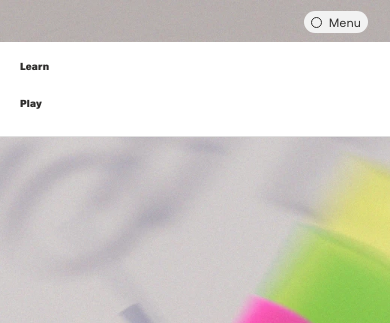
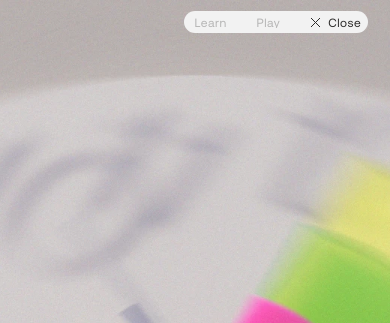
Before and after one commit to AlbaDelMoral/TheArtofCounting, a plain HTML site: page index.html in a window 390 px wide. Both pictures are taken after a click on the button "Menu". Shown: the top 323 px of the page. Drawn offline with nearby package versions, Linux system fonts and the light colour scheme; a web font is replaced by a local one.

Commit message:
Replace mobile dropdown menu with in-place expanding pill
Fixed a real bug where the Play page's touch pan/zoom handler called
preventDefault() on taps outside the panel, silently swallowing real
phone taps on the nav (Menu/logo never responded). Also restyled the
Play intro copy and tuned mobile nav spacing/typography.

Co-Authored-By: Claude Sonnet 5 <noreply@anthropic.com>

```diff
--- a/css/layout.css
+++ b/css/layout.css
@@ -146,12 +146,8 @@
   transition: transform 950ms cubic-bezier(0.25, 0.1, 0.25, 1);
 }
 
-/* ── hamburger — hidden on desktop ──────────────────────────────────────────── */
-.nav-hamburger {
-  display: none;
-}
-
-.nav-mobile-menu {
+/* ── mobile pill — hidden on desktop ──────────────────────────────────────── */
+.nav-mobile-pill {
   display: none;
 }
 
@@ -175,33 +171,55 @@
     display: none;
   }
 
-  /* ── menu toggle — same pill recipe as the desktop Learn/Play pill
-     (.nav-links), and now positioned exactly the same way: fixed to the
-     same top offset and to the right-hand grid margin, mirroring how the
-     logo is fixed to the left margin. Using the same positioning
-     mechanism (not just the same look) at both breakpoints is what makes
-     crossing 768px a non-event instead of a visible jump. */
-  .nav-hamburger {
+  /* ── mobile pill — same pill as the desktop Learn/Play one, positioned
+     exactly the same way: fixed to the same top offset and to the
+     right-hand grid margin, mirroring how the logo is fixed to the left
+     margin. Using the same positioning mechanism (not just the same look)
+     at both breakpoints is what makes crossing 768px a non-event instead
+     of a visible jump. Collapsed, it shows only the dot+"Menu" toggle;
+     tapping the toggle expands the pill LEFTWARD (right stays fixed) to
+     reveal Learn/Play — the toggle itself never moves. */
+  .nav-mobile-pill {
     position: fixed;
     top: calc(var(--grid-margin-top, 1.25rem) - 2px);
     /* same right margin every other mobile content uses (see home-hero.css,
        learn.css) — not the desktop pill's column math, which lands an
        extra grid-gap further in than the page's actual margin */
     right: var(--grid-margin-x, 1.875rem);
-    /* shrinks to fit the dot + label instead of locking to grid columns */
-    width: fit-content;
     z-index: 101;
     display: flex;
     align-items: center;
-    /* 7px on both sides of the dot (pill-edge↔dot and dot↔label) — the
-       same gap the desktop Learn button uses (see .nav-link-learn and
-       .nav-link-item.active::before) */
-    gap: 7px;
+    /* 0 while collapsed — Learn/Play have no width to gap against yet;
+       becomes 7px (same spacing the dot uses) once expanded, below */
+    gap: 0;
     height: 22px;
+    /* symmetric while collapsed, so the dot+"Menu" toggle sits dead
+       centered in the pill shape */
     padding: 0 7px;
     background: #f2f2f2;
+    border-radius: 999px;
+    overflow: hidden;
+    transition: gap 0.35s cubic-bezier(0.22, 1, 0.36, 1), padding 0.35s cubic-bezier(0.22, 1, 0.36, 1);
+  }
+
+  .nav-mobile-pill--open {
+    /* left padding is a touch more than right once expanded — "Learn"'s
+       flat L sits almost flush with its own box edge while "Close"'s
+       rounded e leaves trailing whitespace, so equal CSS padding reads
+       as a tighter gap on the left; this optically balances the two */
+    padding-left: 11px;
+    gap: 30px;
+  }
+
+  .nav-hamburger {
+    display: flex;
+    align-items: center;
+    flex-shrink: 0;
+    position: relative; /* containing block for the hit-area expander below */
+    gap: 7px;
     border: none;
-    border-radius: 999px;
+    background: none;
+    padding: 0;
     cursor: pointer;
     font-family: "Aeonik TRIAL", var(--font-display);
     font-weight: 400;
@@ -212,7 +230,7 @@
 
   /* invisible hit-area expander — the visible pill stays 22px tall, but
      taps register across a full 44px square (WCAG thumb-friendly target
-     size) centered on it, without changing how it looks */
+     size) centered on the toggle, without changing how it looks */
   .nav-hamburger::before {
     content: "";
     position: absolute;
@@ -223,54 +241,87 @@
     transform: translate(-50%, -50%);
   }
 
-  .nav-hamburger-dot {
+  /* dot and X are stacked in the same 11x11 box and cross-fade: the dot
+     shrinks/rotates away as the pill opens, the X rotates in to replace
+     it, right as the label flips Menu->Close */
+  .nav-hamburger-icon {
+    position: relative;
     display: block;
     width: 11px;
     height: 11px;
     flex-shrink: 0;
+  }
+
+  .nav-hamburger-dot {
+    display: block;
+    width: 100%;
+    height: 100%;
     border-radius: 50%;
     border: 1px solid currentColor;
     background: transparent;
+    transition: opacity 0.25s ease, transform 0.25s ease;
   }
 
-  /* ── mobile dropdown menu ─────────────────────────────────────────────── */
-  .nav-mobile-menu {
-    position: fixed;
-    top: var(--nav-height);
-    left: 0;
-    right: 0;
-    background: #ffffff;
-    border-bottom: 0.5px solid #e0e0e0;
-    flex-direction: column;
-    padding: 6px 0 14px;
-    z-index: 99;
-    animation: nav-menu-in 0.18s ease;
+  .nav-hamburger-x {
+    position: absolute;
+    inset: 0;
+    opacity: 0;
+    transform: rotate(-45deg) scale(0.5);
+    transition: opacity 0.25s ease, transform 0.25s ease;
   }
 
-  .nav-mobile-menu--open {
-    display: flex;
+  .nav-hamburger-x line {
+    stroke: currentColor;
+    stroke-width: 1;
   }
 
-  .nav-mobile-menu a {
-    font-family: var(--font-display);
-    font-weight: 900;
-    font-size: var(--text-xs);
-    color: var(--color-main);
-    letter-spacing: 0.02em;
-    text-decoration: none;
-    padding: 11px 20px;
-    display: block;
-    transition: color var(--duration-fast) var(--ease);
+  .nav-mobile-pill--open .nav-hamburger-dot {
+    opacity: 0;
+    transform: rotate(45deg) scale(0.5);
   }
 
-  .nav-mobile-menu a:hover,
-  .nav-mobile-menu a.active {
-    font-weight: 1000;
-    color: #121212;
+  .nav-mobile-pill--open .nav-hamburger-x {
+    opacity: 1;
+    transform: rotate(0deg) scale(1);
   }
 
-  @keyframes nav-menu-in {
-    from { opacity: 0; transform: translateY(-6px); }
-    to   { opacity: 1; transform: translateY(0); }
+  /* Learn/Play — collapsed to zero width/opacity by default so only the
+     toggle shows; expanding uses a grid-template-columns 0fr→1fr animation
+     (not width/max-width) so the reveal tracks each label's own natural
+     width exactly, with no overshoot or guessed cap. */
+  .nav-link-item.nav-mobile-link {
+    position: static;
+    display: grid;
+    grid-template-columns: 0fr;
+    transform: none;
+    overflow: hidden;
+    opacity: 0;
+    pointer-events: none;
+    flex-shrink: 0;
+    font-family: "Aeonik TRIAL", var(--font-display);
+    font-weight: 400;
+    font-size: var(--text-sm);
+    letter-spacing: 0.04em;
+    transition: grid-template-columns 0.35s cubic-bezier(0.22, 1, 0.36, 1),
+      opacity 0.25s ease;
+  }
+
+  .nav-mobile-link .nav-label {
+    min-width: 0;
+    overflow: hidden;
+    white-space: nowrap;
+  }
+
+  .nav-mobile-pill--open .nav-link-item.nav-mobile-link {
+    grid-template-columns: 1fr;
+    pointer-events: auto;
+  }
+
+  .nav-mobile-pill--open .nav-link-item.nav-mobile-link.active {
+    opacity: 1;
+  }
+
+  .nav-mobile-pill--open .nav-link-item.nav-mobile-link:not(.active) {
+    opacity: 0.3;
   }
 }
--- a/js/nav.js
+++ b/js/nav.js
@@ -84,10 +84,6 @@ const DEBUG_GRID = false;
   function buildNav() {
     let page = location.pathname.split("/").pop() || "index.html";
 
-    function active(...pages) {
-      return pages.includes(page) ? ' class="active"' : "";
-    }
-
     // same check, but returns just the bare class name (for merging into an
     // element that already carries other classes, e.g. nav-link-item)
     function activeClass(...pages) {
@@ -115,17 +111,23 @@ const DEBUG_GRID = false;
         <a href="play.html" class="nav-link-item nav-link-play${activeClass("play.html", "numbers.html", "operations.html", "multiplication.html")}"><span class="nav-label">Play</span></a>
       </div>
 
-      <!-- mobile menu toggle — the exact same pill as the desktop Learn/Play
-           one, just carrying a single "Menu" label + dot instead -->
-      <button class="nav-hamburger" aria-label="Open menu" aria-expanded="false">
-        <span class="nav-hamburger-dot"></span>
-        <span class="nav-label">Menu</span>
-      </button>
-
-      <!-- mobile dropdown menu -->
-      <div class="nav-mobile-menu">
-        <a href="learn.html"${active("learn.html")}>Learn</a>
-        <a href="play.html"${active("play.html")}>Play</a>
+      <!-- mobile pill — same pill as the desktop Learn/Play one. Collapsed,
+           it shows just the dot + "Menu" toggle; tapping it expands the pill
+           leftward (the toggle itself never moves) to reveal Learn/Play,
+           and the toggle's own label flips to "Close". -->
+      <div class="nav-mobile-pill">
+        <a href="learn.html" class="nav-link-item nav-mobile-link${activeClass("learn.html")}"><span class="nav-label">Learn</span></a>
+        <a href="play.html" class="nav-link-item nav-mobile-link${activeClass("play.html", "numbers.html", "operations.html", "multiplication.html")}"><span class="nav-label">Play</span></a>
+        <button class="nav-hamburger" aria-label="Open menu" aria-expanded="false">
+          <span class="nav-hamburger-icon">
+            <span class="nav-hamburger-dot"></span>
+            <svg class="nav-hamburger-x" viewBox="0 0 11 11" aria-hidden="true">
+              <line x1="1" y1="1" x2="10" y2="10" />
+              <line x1="10" y1="1" x2="1" y2="10" />
+            </svg>
+          </span>
+          <span class="nav-label">Menu</span>
+        </button>
       </div>
     `;
 
@@ -146,10 +148,13 @@ const DEBUG_GRID = false;
       const LEAVE_FADE_MS = 400;
       const SETTLE_MS = 1000;
 
+      // href-based rather than class-based, so it works for both the
+      // desktop pill's links and the mobile pill's own Learn/Play copies
       function pageKeyFor(link) {
         if (!link) return null;
-        if (link.classList.contains("nav-link-learn")) return "learn";
-        if (link.classList.contains("nav-link-play")) return "play";
+        const p = pageNameFromUrl(link.getAttribute("href"));
+        if (p === "learn.html") return "learn";
+        if (p === "play.html") return "play";
         return null;
       }
 
@@ -236,11 +241,11 @@ const DEBUG_GRID = false;
         page = destPage;
         window.scrollTo(0, 0);
 
-        if (outgoingLink) outgoingLink.classList.remove("active", "nav-link-item--leaving");
-        incomingLink.classList.add("active");
-        nav.querySelectorAll(".nav-mobile-menu a").forEach((a) => {
-          const samePage = pageNameFromUrl(a.getAttribute("href")) === destPage;
-          a.classList.toggle("active", samePage);
+        if (outgoingLink) outgoingLink.classList.remove("nav-link-item--leaving");
+        // one pass over every .nav-link-item (desktop pill + mobile pill's
+        // own copies) keeps both in sync regardless of which was clicked
+        nav.querySelectorAll(".nav-link-item").forEach((l) => {
+          l.classList.toggle("active", pageNameFromUrl(l.getAttribute("href")) === destPage);
         });
 
         runArrival(incomingLink, fromKey);
@@ -272,12 +277,8 @@ const DEBUG_GRID = false;
         page = destPage;
         window.scrollTo(0, 0);
 
-        const destKey = destPage === "learn.html" ? "learn" : "play";
         nav.querySelectorAll(".nav-link-item").forEach((l) => {
-          l.classList.toggle("active", pageKeyFor(l) === destKey);
-        });
-        nav.querySelectorAll(".nav-mobile-menu a").forEach((a) => {
-          a.classList.toggle("active", pageNameFromUrl(a.getAttribute("href")) === destPage);
+          l.classList.toggle("active", pageNameFromUrl(l.getAttribute("href")) === destPage);
         });
       }
 
@@ -321,31 +322,32 @@ const DEBUG_GRID = false;
       });
     })();
 
-    // ── hamburger toggle ────────────────────────────────────────────────────────
+    // ── mobile pill toggle — expands in place to reveal Learn/Play; the
+    // toggle button itself never moves, only its label flips Menu<->Close ──
+    const mobilePill = nav.querySelector('.nav-mobile-pill');
     const hamburger = nav.querySelector('.nav-hamburger');
-    const mobileMenu = nav.querySelector('.nav-mobile-menu');
+    const hamburgerLabel = hamburger.querySelector('.nav-label');
+
+    function setMobilePillOpen(isOpen) {
+      mobilePill.classList.toggle('nav-mobile-pill--open', isOpen);
+      hamburger.setAttribute('aria-expanded', isOpen);
+      hamburger.setAttribute('aria-label', isOpen ? 'Close menu' : 'Open menu');
+      hamburgerLabel.textContent = isOpen ? 'Close' : 'Menu';
+    }
 
     hamburger.addEventListener('click', () => {
-      const isOpen = mobileMenu.classList.toggle('nav-mobile-menu--open');
-      hamburger.classList.toggle('nav-hamburger--open', isOpen);
-      hamburger.setAttribute('aria-expanded', isOpen);
+      setMobilePillOpen(!mobilePill.classList.contains('nav-mobile-pill--open'));
     });
 
-    // close when a link is tapped
-    mobileMenu.querySelectorAll('a').forEach(link => {
-      link.addEventListener('click', () => {
-        mobileMenu.classList.remove('nav-mobile-menu--open');
-        hamburger.classList.remove('nav-hamburger--open');
-        hamburger.setAttribute('aria-expanded', 'false');
-      });
+    // close when a Learn/Play link inside the pill is tapped
+    mobilePill.querySelectorAll('.nav-mobile-link').forEach(link => {
+      link.addEventListener('click', () => setMobilePillOpen(false));
     });
 
     // close on outside tap
     document.addEventListener('click', (e) => {
       if (!nav.contains(e.target)) {
-        mobileMenu.classList.remove('nav-mobile-menu--open');
-        hamburger.classList.remove('nav-hamburger--open');
-        hamburger.setAttribute('aria-expanded', 'false');
+        setMobilePillOpen(false);
       }
     });
 
--- a/js/play.js
+++ b/js/play.js
@@ -1010,7 +1010,7 @@ function createPanel() {
 
   // ── intro copy — sits above the calculator, explains what this page is ──────
   createP(
-    "The Art of Counting turns numbers into shape and color — rings, belts, and bands built from their own digits.<br><strong>Type an expression below, or hit random, to see it drawn.</strong>",
+    "On this page you can explore and play with this new visual system. <strong>Type your own expression or hit random and enjoy.</strong>",
   )
     .class("panel-intro")
     .parent(panel);
@@ -1758,7 +1758,9 @@ function _touchOnPanel(e) {
     e &&
     e.target &&
     e.target.closest &&
-    (e.target.closest(".side-panel") || e.target.closest(".mobile-fab"))
+    (e.target.closest(".side-panel") ||
+      e.target.closest(".mobile-fab") ||
+      e.target.closest(".site-nav"))
   );
 }
 
```
Also changed, not shown: css/panel.css (+8 -3 lines).
